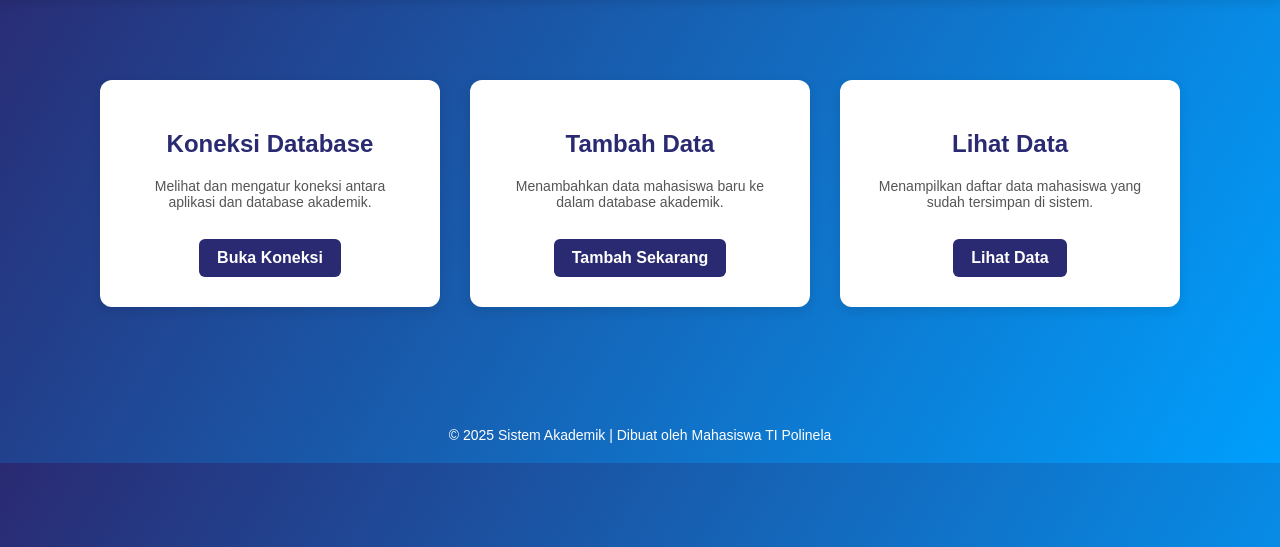
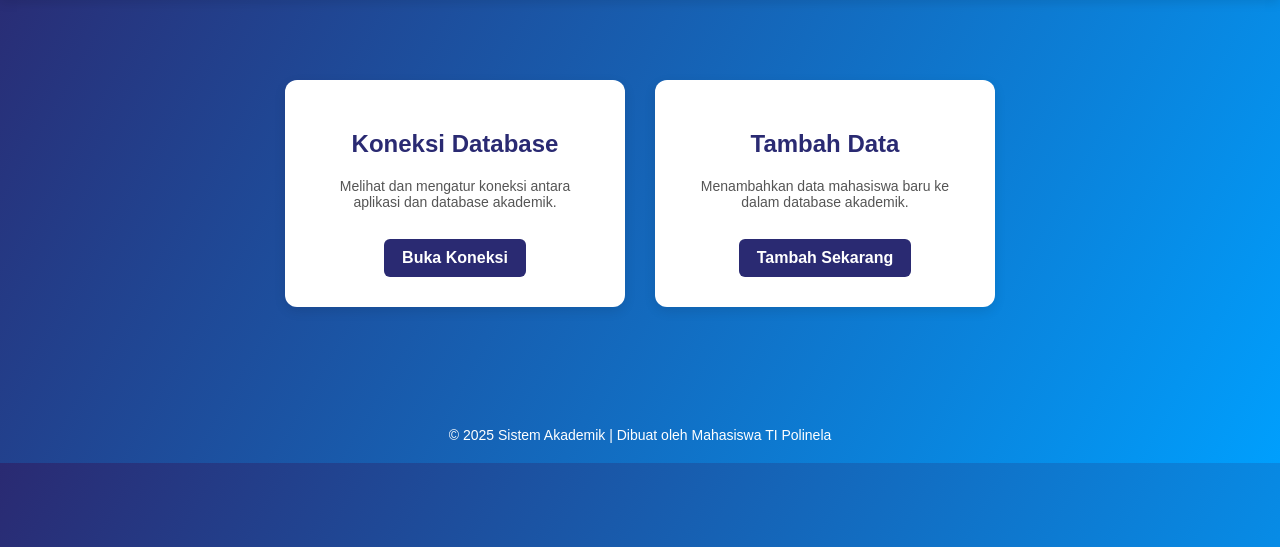
Before and after one commit to AlmaRahmatiaNingrum/KSI2025, a PHP site: page / in a window 1280 px wide. Shown: the part 72-619 px from the top of the page. Run offline with PHP 8.4, Linux system fonts and the light colour scheme.

Commit message:
Update index.php

```diff
--- a/index.php
+++ b/index.php
@@ -86,14 +86,9 @@
         <div class="card">
             <h2>Tambah Data</h2>
             <p>Menambahkan data mahasiswa baru ke dalam database akademik.</p>
-            <a href="tambahdata.php" class="btn">Tambah Sekarang</a>
+            <a href="tambah_data.php" class="btn">Tambah Sekarang</a>
         </div>
 
-        <div class="card">
-            <h2>Lihat Data</h2>
-            <p>Menampilkan daftar data mahasiswa yang sudah tersimpan di sistem.</p>
-            <a href="lihatdata.php" class="btn">Lihat Data</a>
-        </div>
     </div>
 
     <footer>
```
